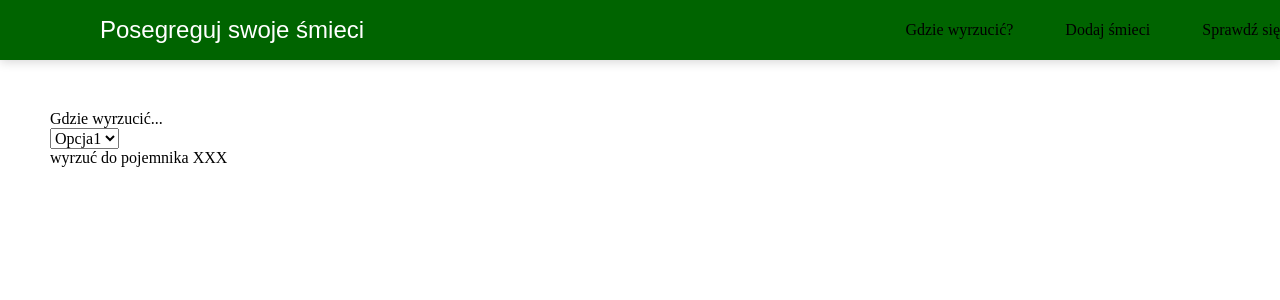
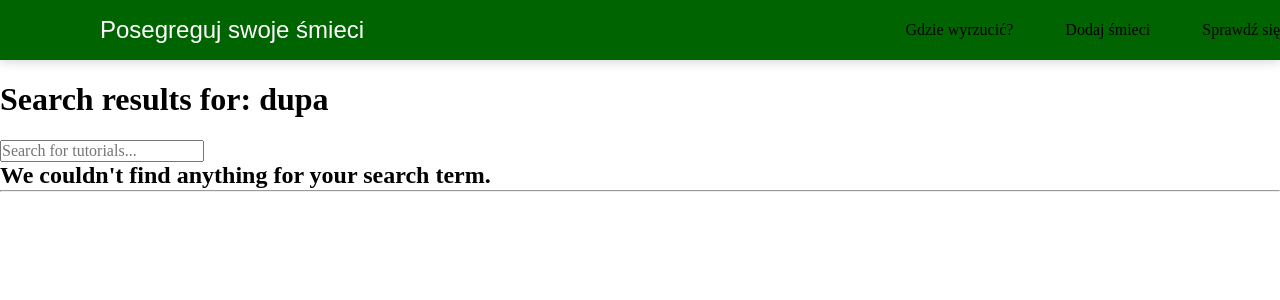
Before and after one commit to pizgo/waste_segregation_app, a React (Create React App) app: page / in a window 1280 px wide. Shown: the top 300 px of the page. Built offline with nearby package versions, Linux system fonts and the light colour scheme; the HTML template or start-up script is replaced by a standard one.

Commit message:
search form in progress

```diff
--- a/src/App.js
+++ b/src/App.js
@@ -1,12 +1,14 @@
 import React from 'react';
 import {Header} from "./Header";
 import {SearchForm} from "./SearchForm";
+import AutoCompleteSearch from "./AutoCompleteSearch";
 
 const App = () => {
   return (
      <>
       <Header/>
-      <SearchForm/>
+      {/*<SearchForm/>*/}
+      <AutoCompleteSearch/>
      </>
   )
 }
--- /dev/null
+++ b/src/AutoCompleteSearch.js
@@ -0,0 +1,70 @@
+import React, { useState, useEffect } from 'react'
+import getMockData from "./MockData";
+
+
+
+const AutoCompleteSearch = () => {
+    const [searchTerm, updateSearchTerm] = useState('dupa');
+    const [searchResults, updateSearchResults] = useState([]);
+    const [filteredResults, updateFilteredResults] = useState([]);
+
+    useEffect(() => {
+        const getSearchResults = async () => {
+            const searchResultsResponse = await getMockData();
+            console.log(searchResultsResponse);
+
+            updateSearchResults(searchResultsResponse);
+        };
+
+        getSearchResults();
+    }, []);
+
+    const updateSearch = e => {
+        updateSearchTerm(e.target.value);
+        updateFilteredResults(searchResults.filter(result => result.title.match(new RegExp(e.target.value, 'gi'))))
+    };
+
+// KOMPONENET SEARCHRESULTS
+    const SearchResults = () => {
+        const Message = ({ text }) => (
+            <div className="message">
+                <h2>{text}</h2>
+                <hr />
+            </div>
+        );
+
+        if (!searchResults.length) {
+            return <Message text="Loading search results" />
+        }
+
+        if (!searchTerm) {
+            return <Message text="Try to search for something..." />
+        }
+
+        if (!filteredResults.length) {
+            return <Message text="We couldn't find anything for your search term." />
+        }
+
+        return (
+            <ul className="search-results">
+                {filteredResults.map((item, index) => (
+                    <li key={index}>
+                        {item.title}
+                    </li>
+                ))}
+            </ul>
+        );
+    };
+
+
+
+    return (
+        <section className="search">
+            <h1>Search {searchTerm.length ? `results for: ${searchTerm}` : null}</h1>
+            <input type="text" placeholder="Search for tutorials..." onKeyUp={updateSearch} />
+            <SearchResults/>
+        </section>
+    );
+}
+
+export default AutoCompleteSearch;
--- /dev/null
+++ b/src/MockData.js
@@ -0,0 +1,13 @@
+const getMockData = () => [
+    {
+        title: 'How to Improve Data Fetching in React With Suspense'
+    },
+    {
+        title: 'Pizgi'
+    },
+    {
+        title: 'Slizgi'
+    },
+];
+
+export default getMockData;
--- a/src/SearchForm.js
+++ b/src/SearchForm.js
@@ -1,5 +1,5 @@
 import React from 'react';
-import { useState } from "react";
+import { useState, } from "react";
 
 
 export const SearchForm = () => {
```
